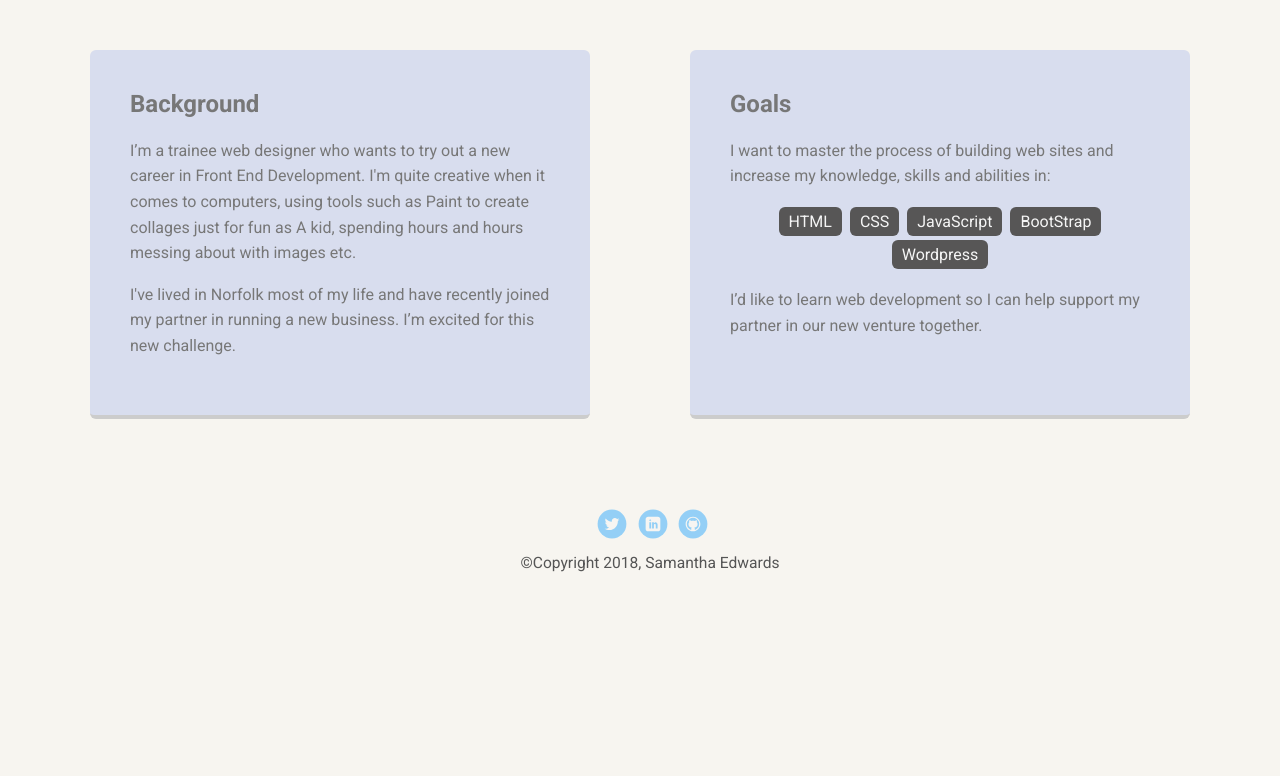
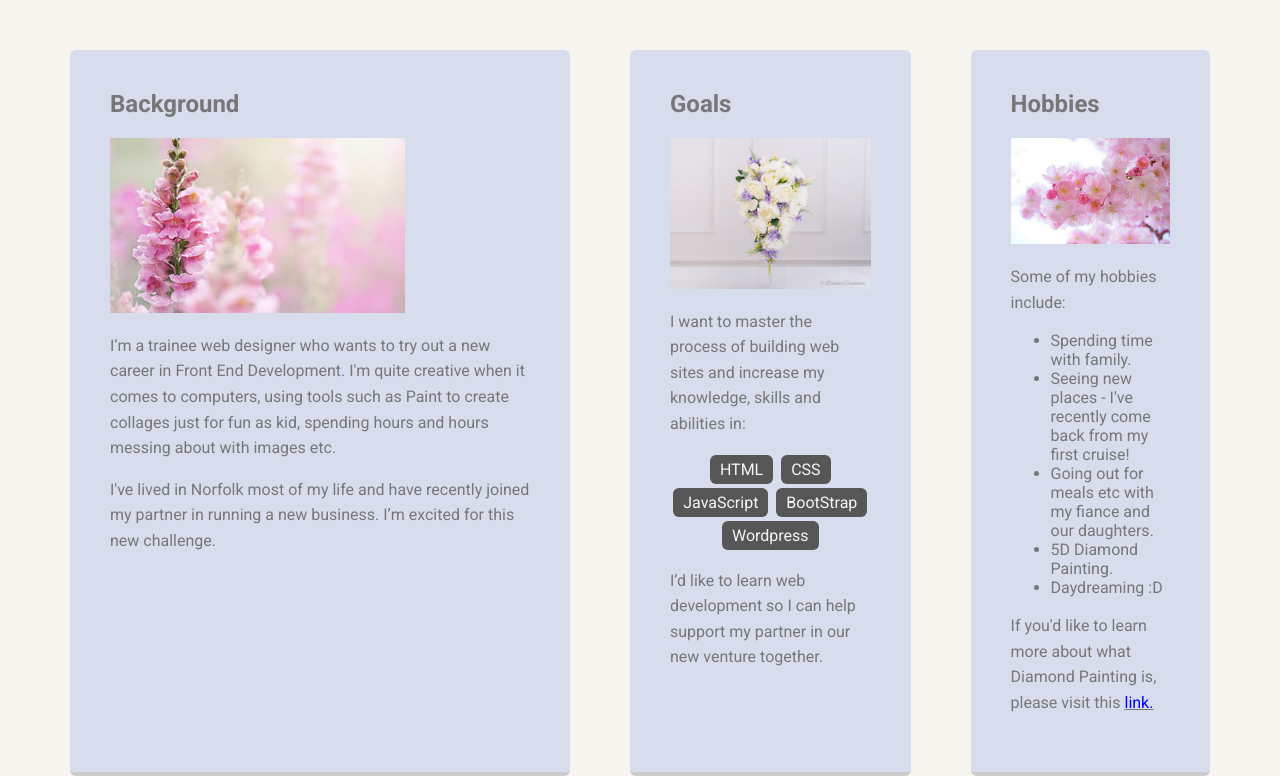
Before and after one commit to onesle/techdegree-project-1, a plain HTML site: page index.html in a window 1280 px wide. Shown: the part 470-1246 px from the top of the page. Before the commit the page ends 1138 px from the top, so only its background shows below. Drawn offline with Linux system fonts and the light colour scheme; a web font is replaced by a local one.

Commit message:
setting up initial layout

```diff
--- a/index.html
+++ b/index.html
@@ -1,18 +1,21 @@
 <!doctype html>
 <html lang="en">
+
 <head>
     <meta charset="utf-8">
     <title>Samantha Edwards's Profile</title>
     <meta name="viewport" content="width=device-width, initial-scale=1.0">
     <link rel="stylesheet" href="styles.css">
-  <link href="https://fonts.googleapis.com/css?family=Muli%7CRoboto:400,300,500,700,900" rel="stylesheet"></head>
+    <link href="https://fonts.googleapis.com/css?family=Muli%7CRoboto:400,300,500,700,900" rel="stylesheet">
+</head>
+
 <body>
 
     <div class="main-nav">
         <ul class="nav">
             <li class="name">Samantha Edwards</li>
             <li><a href="index.html">Home</a></li>
-          <li><a href="#">Experience</a></li>
+            <li><a href="experience.html">Experience</a></li>
         </ul>
     </div>
 
@@ -23,15 +26,34 @@
     </header>
 
     <main class="flex">
+
         <div class="card">
+            <div class="card-header">
                 <h2>Background</h2>
-        <p>I’m a trainee web designer who wants to try out a new career in Front End Development. I'm quite creative when it comes to computers, using tools such as Paint to create collages just for fun as A kid, spending hours and hours messing about with images etc.  </p>
-        <p>I've lived in Norfolk most of my life and have recently joined my partner in running a new business. I’m excited for this new challenge.</p>
+            </div>
+            <div class="card-image">
+                <img src="images/rsz_flowers1.jpg" alt="picture of flowers" title="Picture of flowers">
+            </div>
+            <div class="card-body">
+                <p>I’m a trainee web designer who wants to try out a new career in Front End Development. I'm quite
+                    creative when it comes to computers, using tools such as Paint to create collages just for fun as
+                    kid, spending hours and hours messing about with images etc. </p>
+                <p>I've lived in Norfolk most of my life and have recently joined my partner in running a new business.
+                    I’m
+                    excited for this new challenge.</p>
+            </div>
         </div>
 
         <div class="card">
+            <div class="card-header">
                 <h2>Goals</h2>
-        <p>I want to master the process of building web sites and increase my knowledge, skills and abilities in:</p>
+            </div>
+            <div class="card-image">
+                <img src="images/rsz_1flowers2.jpg" alt="picture of flowers" title="Picture of flowers">
+            </div>
+            <div class="card-body">
+                <p>I want to master the process of building web sites and increase my knowledge, skills and
+                    abilities in:</p>
                 <ul class="skills">
                     <li>HTML</li>
                     <li>CSS</li>
@@ -41,15 +63,42 @@
                 </ul>
                 <p>I’d like to learn web development so I can help support my partner in our new venture together.</p>
             </div>
+        </div>
+
+        <div class="card">
+            <div class="card-header">
+                <h2>Hobbies</h2>
+            </div>
+            <div class="card-image">
+                <img src="images/rsz_flowers3.jpg" alt="picture of flowers" title="Picture of flowers">
+            </div>
+            <div class="card-body">
+                <p>Some of my hobbies include:</p>
+                <ul class="hobbies">
+                    <li>Spending time with family.</li>
+                    <li>Seeing new places - I've recently come back from my first cruise!</li>
+                    <li>Going out for meals etc with my fiance and our daughters.</li>
+                    <li>5D Diamond Painting.</li>
+                    <li>Daydreaming :D </li>
+                </ul>
+                <p>If you'd like to learn more about what Diamond Painting is, please visit this
+                    <a href="https://www.herrschners.com/topic/intro+to+diamond+painting.do" target="_blank">
+                        <span style="color:blue">link.</span>
+                    </a>
+                </p>
+            </div>
+        </div>
 
     </main>
+
     <footer>
         <ul>
             <li><a href="https://www.twitter.com" target="_blank" class="social twitter">Twitter</a></li>
             <li><a href="https://www.linkedin.com" target="_blank" class="social linkedin">LinkedIn</a></li>
-        <li><a href="https://www.github.com" target="_blank" class="social github">Github</a></li>
+            <li><a href="https://www.github.com/onesle" target="_blank" class="social github">Github</a></li>
         </ul>
         <p class="copyright">&copy;Copyright 2018, Samantha Edwards</p>
     </footer>
 </body>
+
 </html>
--- a/styles.css
+++ b/styles.css
@@ -8,15 +8,17 @@ body {
   padding: 0;
   text-align: center;
   font-family: 'Roboto', sans-serif;
-  color: #555;
+  color: #777;
   background: #f7f5f0;
 }
 /* Link Styles */
 
 a {
-  text-decoration: none;
+  color: blue;
+  text-decoration: underline;
   color: #777
 }
+
 a:hover {
   color: #6633ff;
 }
@@ -95,13 +97,16 @@ header .profile-image:hover {
   max-width: 500px;
   text-align: left;
   background: #D8DDEE;
-  border-bottom: 4px solid  #ccc;);
+  border-bottom: 4px solid  #ccc;
   border-radius: 6px;
   transition: all .5s;
   color: #777;
 }
 .card:hover {
   border-color: #6878B1;
+}
+.card img {
+    max-width: 100%;
 }
 
 ul.skills {
```
Also changed, not shown: experience.html (added, +44 -0 lines), images/rsz_1flowers2.jpg (added), images/rsz_flowers1.jpg (added), images/rsz_flowers3.jpg (added), 1 other file. Lines whose indentation alone changed are shown as unchanged.
